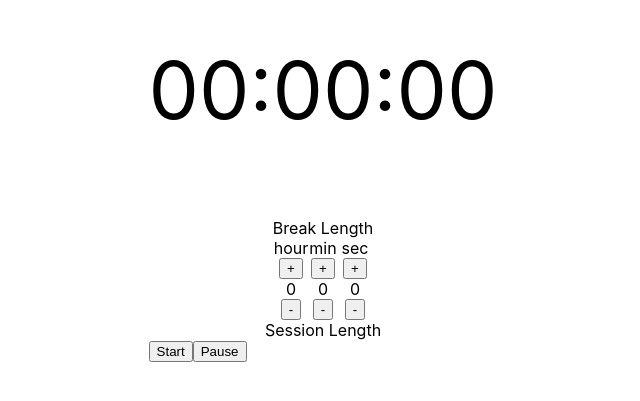
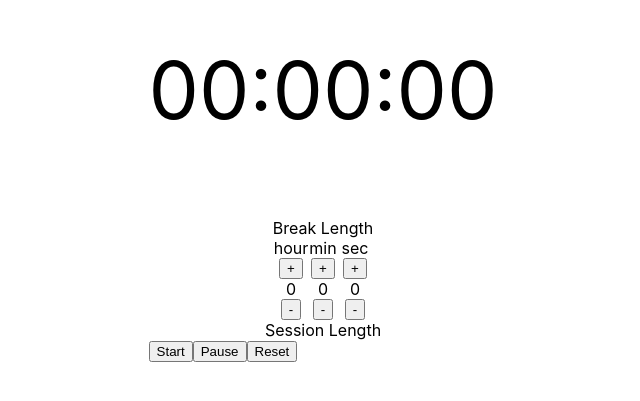
Before and after one commit to AndrewZamora/freeCodeCampProjects, a React (Create React App) app in the folder pomodoro-clock/: page / in a window 1280 px wide. Shown: the part 239-640 px from the top of the page, without its empty margins (317-957 px from the left). Built offline with nearby package versions, Linux system fonts and the light colour scheme.

Commit message:
Added reset button and function

```diff
--- a/pomodoro-clock/src/components/Clock.js
+++ b/pomodoro-clock/src/components/Clock.js
@@ -25,14 +25,14 @@ class Clock extends Component {
         })
     }
     timer = () => {
-        let time = Object.assign({},this.state.time);
+        let time = Object.assign({}, this.state.time);
         let { hour, min, sec } = time;
-        if(hour > 0 && sec < 1 && min < 1){hour -= 1 }
+        if (hour > 0 && sec < 1 && min < 1) { hour -= 1 }
         if (min === 59) { hour -= 1 }
         if (hour === 0 && sec === 0) { min -= 1; }
         if (sec === 0) { sec = 60; }
         sec -= 1;
-        if(hour+min+sec=== 0){clearInterval(this.state.interval);}
+        if (hour + min + sec === 0) { clearInterval(this.state.interval); }
         this.setState(({
             time: {
                 hour: hour,
@@ -48,6 +48,17 @@ class Clock extends Component {
     }
     pause = () => {
         clearInterval(this.state.interval);
+    }
+    reset = () => {
+        clearInterval(this.state.interval);
+        this.setState(({
+            time: {
+                hour: 0,
+                min: 0,
+                sec: 0
+            },
+            interval:''
+        }))
     }
     addZero = i => {
         if (i < 10) { i = "0" + i; }
@@ -68,6 +79,7 @@ class Clock extends Component {
                 <Label id="session-label">Session Length</Label>
                 <button onClick={() => this.start()}>Start</button>
                 <button onClick={() => this.pause()}>Pause</button>
+                <button onClick={() => this.reset()}>Reset</button>
             </div>
         );
     }
```
